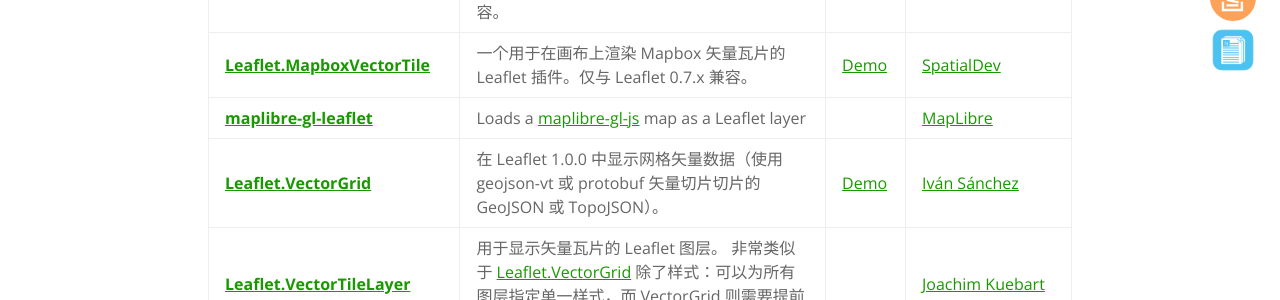
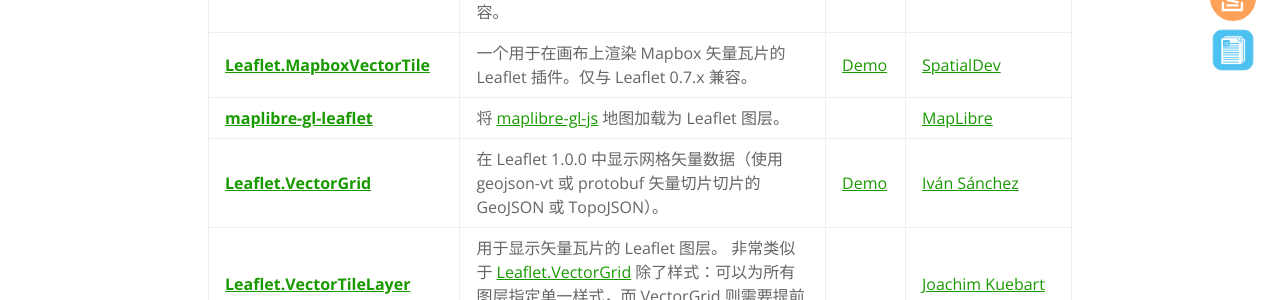
Before and after one commit to NICEXAI/leaflet_zh, a Jekyll site: the page built from plugins.md, in a window 1280 px wide and 900 px high, scrolled down 7816 px. Shown: the part 153-453 px from the top of the window. Built offline with Jekyll 4.4.1, drawn with Linux system fonts in a browser that asks for light colours.

Commit message:
- 对 leaflet-maplibre 内的文档进行翻译和校正

```diff
--- a/_plugins/vector-tiles/leaflet-maplibre.md
+++ b/_plugins/vector-tiles/leaflet-maplibre.md
@@ -9,4 +9,4 @@
 compatible-v1: true
 ---
 
-Loads a [maplibre-gl-js](https://maplibre.org/projects/maplibre-gl-js/) map as a Leaflet layer
+将 [maplibre-gl-js](https://maplibre.org/projects/maplibre-gl-js/) 地图加载为 Leaflet 图层。
```
